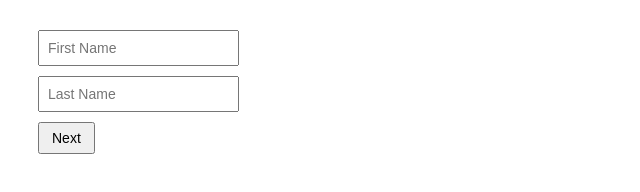
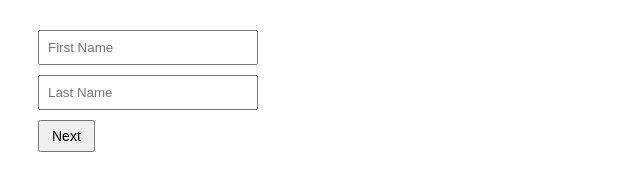
Before and after one commit to acciojob/multi-step-form-Padma-darsi, a React app: page / in a window 1280 px wide. Shown: the full height of the page, 0-640 px from the left. Built offline with nearby package versions, Linux system fonts and the light colour scheme.

Commit message:
Update App.css

```diff
--- a/src/styles/App.css
+++ b/src/styles/App.css
@@ -1,16 +1,13 @@
 #main {
   font-family: Arial, sans-serif;
   margin: 30px;
-  display: flex;
-  flex-direction: column;
-  align-items: flex-start;
 }
 
 input {
   display: block;
   margin-bottom: 10px;
   padding: 8px;
-  font-size: 14px;
+  width: 200px;
 }
 
 button {
```
